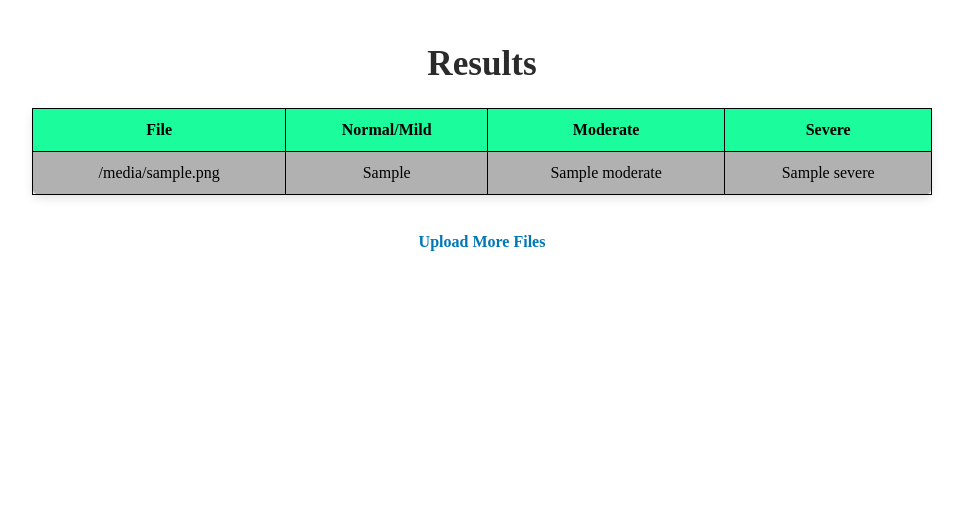
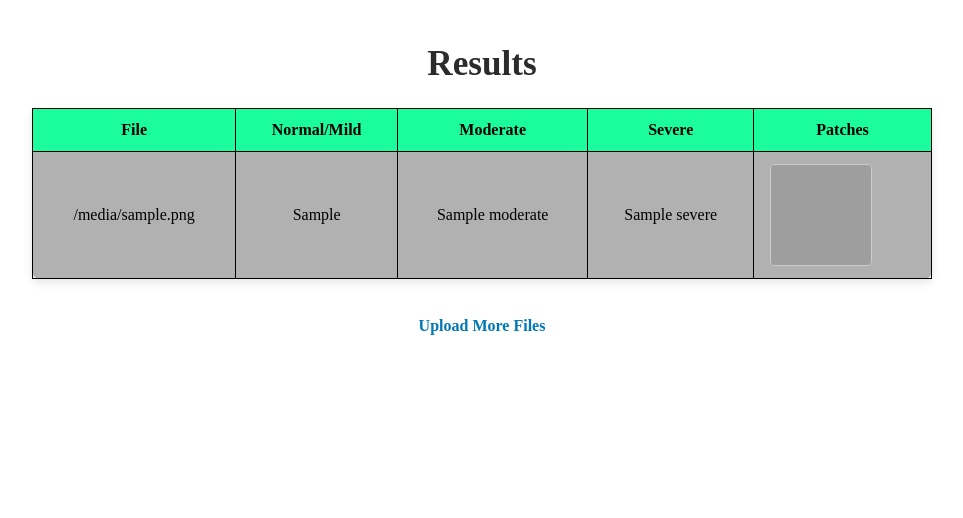
Before and after one commit to Aliqyan-21/rsna.app, a Flask app: template templates/predictions.html in a window 1280 px wide. Shown: the part 59-577 px from the top of the page, without its empty margins (158-1121 px from the left). Run offline with Flask 3, Linux system fonts and the light colour scheme; the template is opened without the code that fills it: most values are stand-ins (such as "Sample title", 1, 10 or a date in 2020); grey boxes are pictures that could not be loaded.

Commit message:
feat: displaying patches in the predictions.html

```diff
--- a/app.py
+++ b/app.py
@@ -29,7 +29,7 @@ YOLO_PT_AXIAL_T2_PATH = "models/axialY/best.pt"
 detector = YOLO(YOLO_PT_AXIAL_T2_PATH)
 
 SIAMESE_AXIAL_T2_PT_LIST = sorted(glob.glob("models/axial/*.pth"))
-# siamese_models = load_siamese_models(SIAMESE_AXIAL_T2_PT_LIST)
+siamese_models = load_siamese_models(SIAMESE_AXIAL_T2_PT_LIST)
 
 @app.route('/')
 def home():
@@ -59,7 +59,8 @@ def upload_dcms():
             return "File name is empty or invalid"
 
         # Secure filename and save the file
-        filename = f"{uuid.uuid4()}_{secure_filename(file.filename)}"
+        original_filename = secure_filename(file.filename)
+        filename = f"{original_filename}"
         filepath = os.path.join(UPLOAD_FOLDER, filename)
         file.save(filepath)
 
@@ -79,19 +80,28 @@ def upload_dcms():
             all_predictions.append({"file": file.filename, "error": "No patches detected."})
             continue
 
+        # Save patches in a folder named after the DICOM filename (without extension)
+        dicom_name = os.path.splitext(original_filename)[0]  # Remove extension
+        patch_folder = os.path.join("static/patches", dicom_name)
+        os.makedirs(patch_folder, exist_ok=True)
+        patch_paths = []
+        for i, patch in enumerate(patches, 1):
+            patch_path = os.path.join(patch_folder, f"patch_{i}.png")
+            patch_img = Image.fromarray(patch)
+            patch_img.save(patch_path)
+            patch_paths.append(patch_path.replace("static\\", "").replace("\\", "/"))
+
+
         # Siamese model predictions
         predictions = {"Normal_Mild": 0.0, "Moderate": 0.0, "Severe": 0.0}
         total_patches = 0
 
         for patch in patches:
-            patch = Image.fromarray(patch)
-            patch_tensor = transform(patch).unsqueeze(0).to(DEVICE)
+            patch_tensor = transform(Image.fromarray(patch)).unsqueeze(0).to(DEVICE)
 
             for _, models in siamese_models.items():
                 for model in models:
                     probs = siamese_base_inference(model, patch_tensor)
-
-                    logging.info(f"Prediction for {file.filename} (patch): {probs}")
 
                     if isinstance(probs, str) and probs == "Uncertain":
                         continue  # Skip this patch if uncertain
@@ -112,7 +122,8 @@ def upload_dcms():
             "file": file.filename,
             "normal_mild": predictions["Normal_Mild"],
             "moderate": predictions["Moderate"],
-            "severe": predictions["Severe"]
+            "severe": predictions["Severe"],
+            "patches": patch_paths
         })
 
     return render_template("predictions.html", predictions=all_predictions)
--- a/requirements.txt
+++ b/requirements.txt
@@ -6,3 +6,5 @@ tqdm
 pillow
 torch
 torchvision
+timm
+ultralytics
--- a/static/css/predictions.css
+++ b/static/css/predictions.css
@@ -56,3 +56,17 @@
   text-align: center;
   padding: 20px;
 }
+
+.patch-container {
+  display: flex;
+  flex-wrap: wrap;
+  gap: 10px;
+}
+
+.patch-img {
+  width: 100px;
+  height: 100px;
+  object-fit: cover;
+  border: 1px solid #ccc;
+  border-radius: 5px;
+}
--- a/templates/predictions.html
+++ b/templates/predictions.html
@@ -1,6 +1,6 @@
 {% extends "base.html" %}
 
-{% block title %} Behold {% endblock %}
+{% block title %} Results {% endblock %}
 
 {% block style %}
     <link rel="stylesheet" href="{{ url_for('static', filename='css/base.css') }}">
@@ -17,6 +17,7 @@
         <th>Normal/Mild</th>
         <th>Moderate</th>
         <th>Severe</th>
+        <th>Patches</th>
       </tr>
     </thead>
     <tbody>
@@ -26,6 +27,17 @@
         <td>{{ prediction.normal_mild }}</td>
         <td>{{ prediction.moderate }}</td>
         <td>{{ prediction.severe }}</td>
+        <td>
+          {% if prediction.patches %}
+            <div class="patch-container">
+              {% for patch in prediction.patches %}
+              <img src="{{ url_for('static', filename=patch[7:]) }}" class="patch-img" alt="Patch">
+              {% endfor %}
+            </div>
+          {% else %}
+            No patches available
+          {% endif %}
+        </td>
       </tr>
       {% endfor %}
     </tbody>
```
Also changed, not shown: 1 other file.
